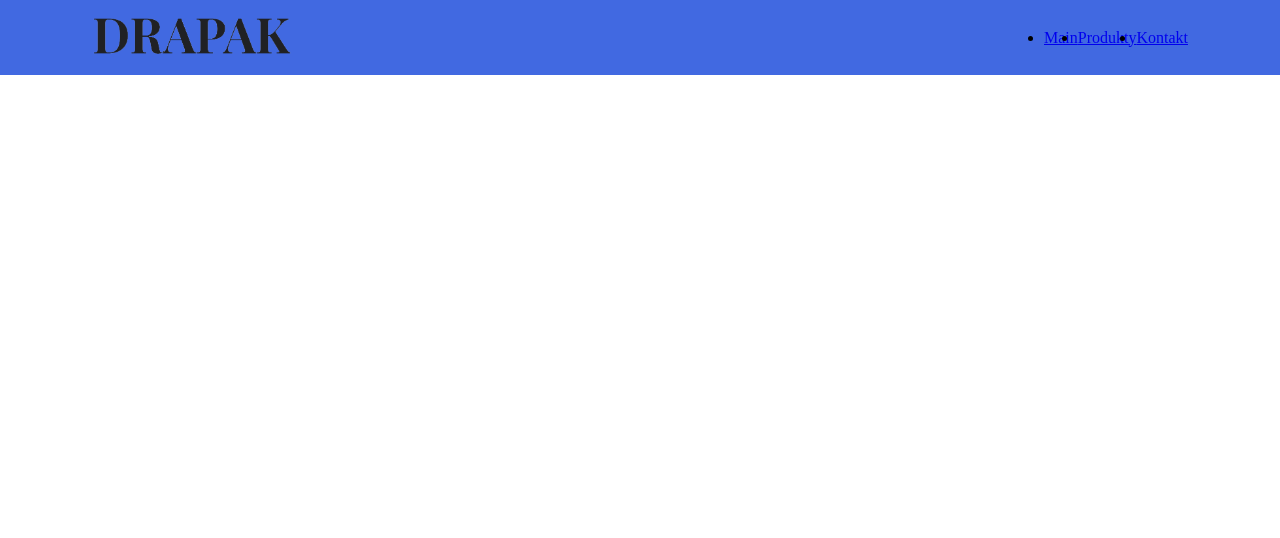
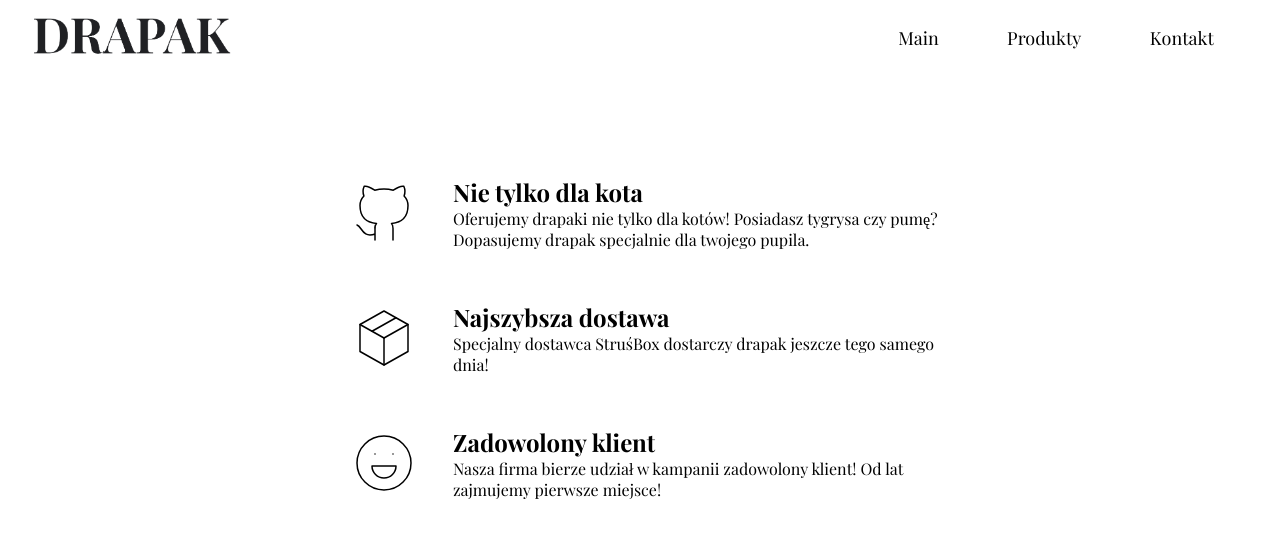
Before and after one commit to sickboyDS/FCC_LandingPage, a plain HTML site: page index.html in a window 1280 px wide. Drawn offline with nearby package versions, Linux system fonts and the light colour scheme.

Commit message:
features
Adding features grid

```diff
--- a/index.html
+++ b/index.html
@@ -19,5 +19,50 @@
             </ul>
         </nav>
     </header>
+    <section id="features">
+        <div class="grid-container">
+            <div class="icon">
+                <svg xmlns="http://www.w3.org/2000/svg" class="icon icon-tabler icon-tabler-brand-github" width="72" height="72" viewBox="0 0 24 24" stroke-width="0.5" stroke="#000000" fill="none" stroke-linecap="round" stroke-linejoin="round">
+                    <path stroke="none" d="M0 0h24v24H0z" fill="none"/>
+                    <path d="M9 19c-4.3 1.4 -4.3 -2.5 -6 -3m12 5v-3.5c0 -1 .1 -1.4 -.5 -2c2.8 -.3 5.5 -1.4 5.5 -6a4.6 4.6 0 0 0 -1.3 -3.2a4.2 4.2 0 0 0 -.1 -3.2s-1.1 -.3 -3.5 1.3a12.3 12.3 0 0 0 -6.2 0c-2.4 -1.6 -3.5 -1.3 -3.5 -1.3a4.2 4.2 0 0 0 -.1 3.2a4.6 4.6 0 0 0 -1.3 3.2c0 4.6 2.7 5.7 5.5 6c-.6 .6 -.6 1.2 -.5 2v3.5" />
+                </svg>
+            </div>
+            <div class="desc">
+                <h2>Nie tylko dla kota</h2>
+                <p>Oferujemy drapaki nie tylko dla kotów! Posiadasz tygrysa czy pumę? Dopasujemy drapak specjalnie dla twojego pupila.</p>
+            </div>
+        </div>
+        <div class="grid-container">
+            <div class="icon">
+                <svg xmlns="http://www.w3.org/2000/svg" class="icon icon-tabler icon-tabler-package" width="72" height="72" viewBox="0 0 24 24" stroke-width="0.5" stroke="#000000" fill="none" stroke-linecap="round" stroke-linejoin="round">
+                    <path stroke="none" d="M0 0h24v24H0z" fill="none"/>
+                    <polyline points="12 3 20 7.5 20 16.5 12 21 4 16.5 4 7.5 12 3" />
+                    <line x1="12" y1="12" x2="20" y2="7.5" />
+                    <line x1="12" y1="12" x2="12" y2="21" />
+                    <line x1="12" y1="12" x2="4" y2="7.5" />
+                    <line x1="16" y1="5.25" x2="8" y2="9.75" />
+              </svg>
+            </div>
+            <div class="desc">
+                <h2>Najszybsza dostawa</h2>
+                <p>Specjalny dostawca StruśBox dostarczy drapak jeszcze tego samego dnia!</p>
+            </div>
+        </div>
+        <div class="grid-container">
+            <div class="icon">
+                <svg xmlns="http://www.w3.org/2000/svg" class="icon icon-tabler icon-tabler-mood-happy" width="72" height="72" viewBox="0 0 24 24" stroke-width="0.5" stroke="#000000" fill="none" stroke-linecap="round" stroke-linejoin="round">
+                    <path stroke="none" d="M0 0h24v24H0z" fill="none"/>
+                    <circle cx="12" cy="12" r="9" />
+                    <line x1="9" y1="9" x2="9.01" y2="9" />
+                    <line x1="15" y1="9" x2="15.01" y2="9" />
+                    <path d="M8 13a4 4 0 1 0 8 0m0 0h-8" />
+                </svg>
+            </div>
+            <div class="desc">
+                <h2>Zadowolony klient</h2>
+                <p>Nasza firma bierze udział w kampanii zadowolony klient! Od lat zajmujemy pierwsze miejsce!</p>
+            </div>
+        </div>
+    </section>
 </body>
 </html>
--- a/style.css
+++ b/style.css
@@ -1,11 +1,12 @@
+@import url('https://fonts.googleapis.com/css2?family=Playfair+Display:wght@400;700&display=swap');
 *{
     margin: 0;
     padding: 0;
     box-sizing: border-box;
+    font-family: 'Playfair Display', serif;
 }
 
 #header{
-    background-color: royalblue;
     position:fixed;
     top: 0;
     width: 100%;
@@ -27,4 +28,44 @@
 nav > ul{
     display: flex;
     justify-content: space-around;
+    width: 30vw;
+    font-size: 18px;
 }
+li {
+    list-style-type: none;
+}
+a{
+    color: black;
+    text-decoration: none;
+}
+
+/* -------- FEATURES -------- */
+.grid-container {
+    display: grid;
+    grid-template-columns:10vw 40vw;
+    grid-template-rows: 1fr;
+    grid-template-areas:
+      "icon desc";
+  }
+#features{
+    margin-top: 150px;
+    display: flex;
+    flex-direction: column;
+    align-items: center;
+}
+#features .desc {
+    grid-area: desc;
+    display: flex;
+    flex-direction: column;
+    justify-content: center;
+    height: 125px;
+    padding: 5px;
+}
+
+#features .icon {
+    grid-area: icon;
+    display: flex;
+    align-items: center;
+    justify-content: center;
+
+}
```
